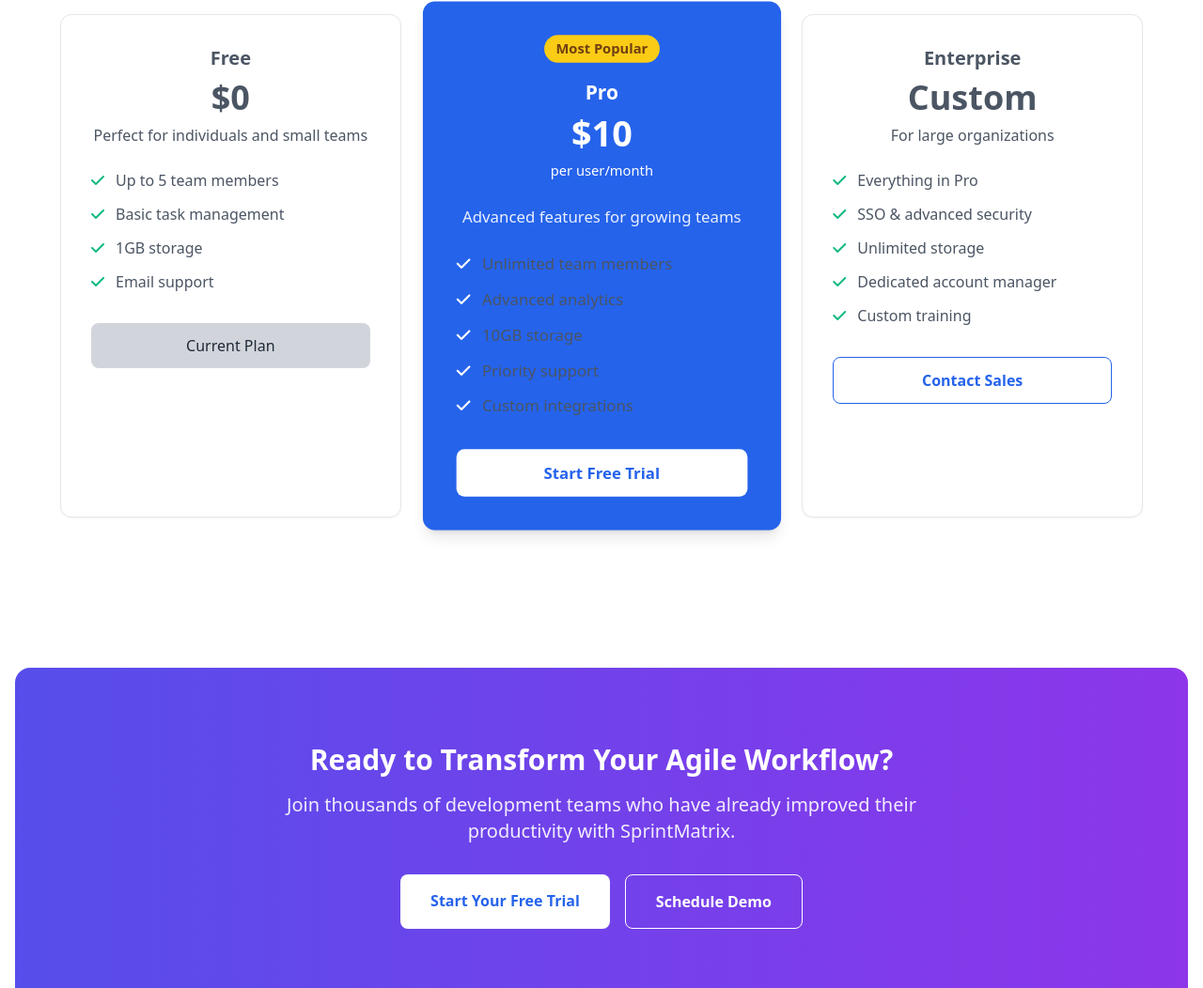
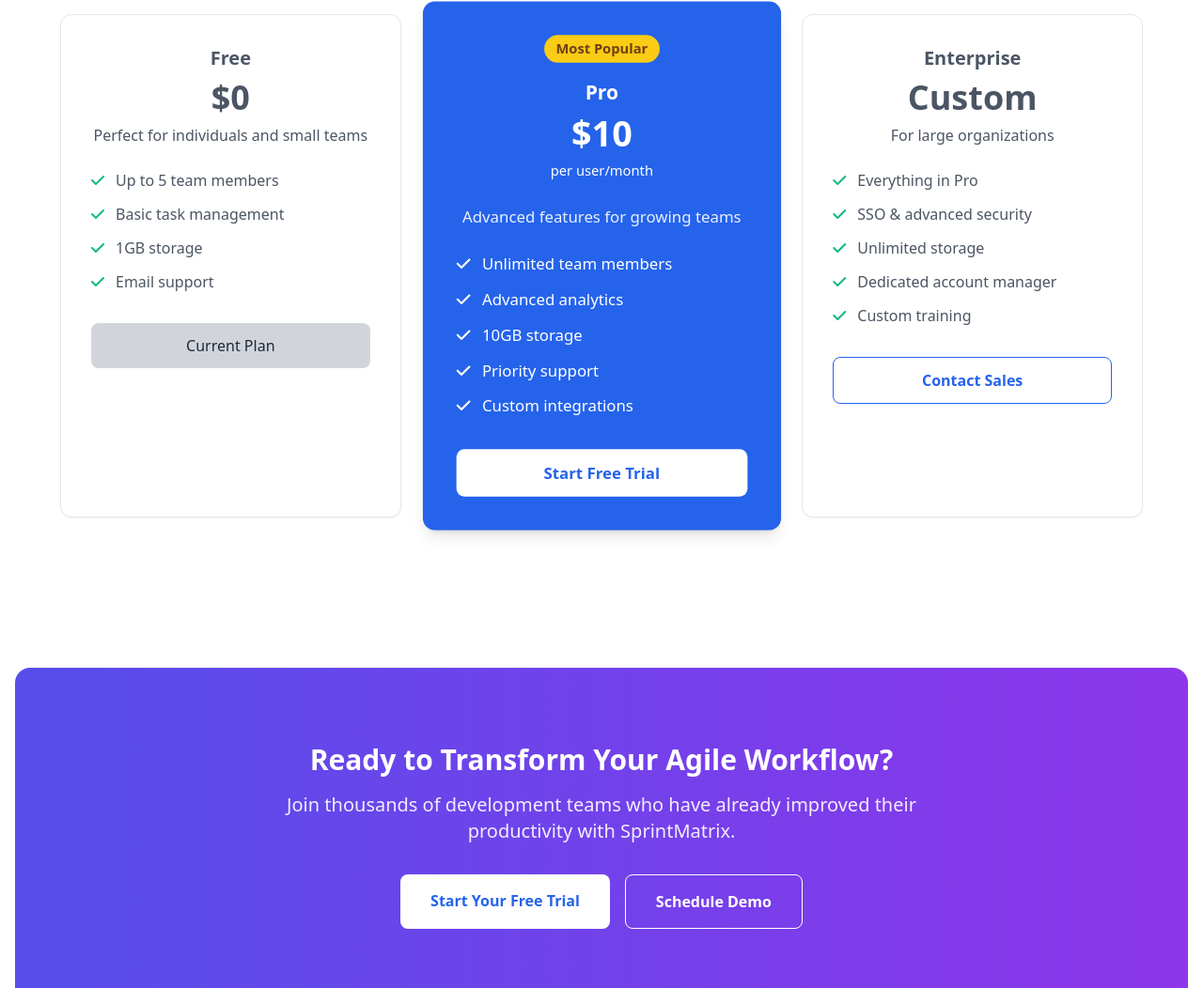
Before and after one commit to DUCANHTRA/tech-product-landing-page, a plain HTML site: page index.html in a window 1280 px wide. Shown: the part 7420-8472 px from the top of the page at 94% size. Drawn offline with nearby package versions, Linux system fonts and the light colour scheme.

Commit message:
Update text color for list items in index.html to for visibility

```diff
--- a/index.html
+++ b/index.html
@@ -795,23 +795,23 @@
           <ul class="text-left space-y-3 mb-8 text-white">
             <li class="flex items-center">
               <i class="fas fa-check mr-3 text-white"></i>
-              <span>Unlimited team members</span>
+              <span class="text-white">Unlimited team members</span>
             </li>
             <li class="flex items-center">
               <i class="fas fa-check mr-3 text-white"></i>
-              <span>Advanced analytics</span>
+              <span class="text-white">Advanced analytics</span>
             </li>
             <li class="flex items-center">
               <i class="fas fa-check mr-3 text-white"></i>
-              <span>10GB storage</span>
+              <span class="text-white">10GB storage</span>
             </li>
             <li class="flex items-center">
               <i class="fas fa-check mr-3 text-white"></i>
-              <span>Priority support</span>
+              <span class="text-white">Priority support</span>
             </li>
             <li class="flex items-center">
               <i class="fas fa-check mr-3 text-white"></i>
-              <span>Custom integrations</span>
+              <span class="text-white">Custom integrations</span>
             </li>
           </ul>
           <button class="w-full bg-white text-blue-600 px-6 py-3 rounded-lg hover:bg-gray-100 font-semibold">Start Free Trial</button>
--- a/style.css
+++ b/style.css
@@ -528,8 +528,13 @@
   }
 
   html:not(.dark) li {
-    color: #4b5563 !important;
-  }
+  color: #4b5563 !important;
+}
+
+/* Override for white text in colored backgrounds */
+html:not(.dark) li.text-white {
+  color: #ffffff !important;
+}
 
   html:not(.dark) span {
     color: inherit !important;
```
